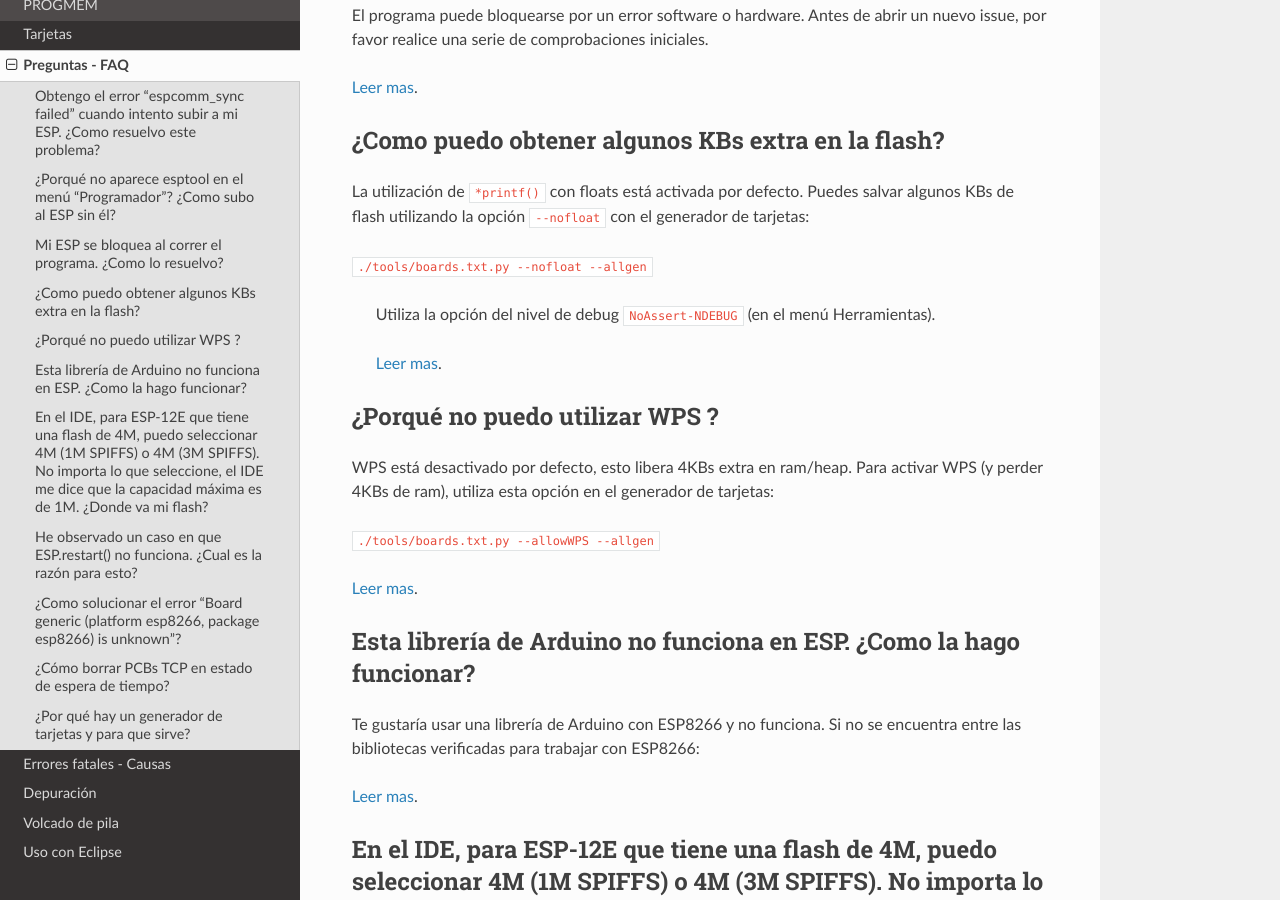
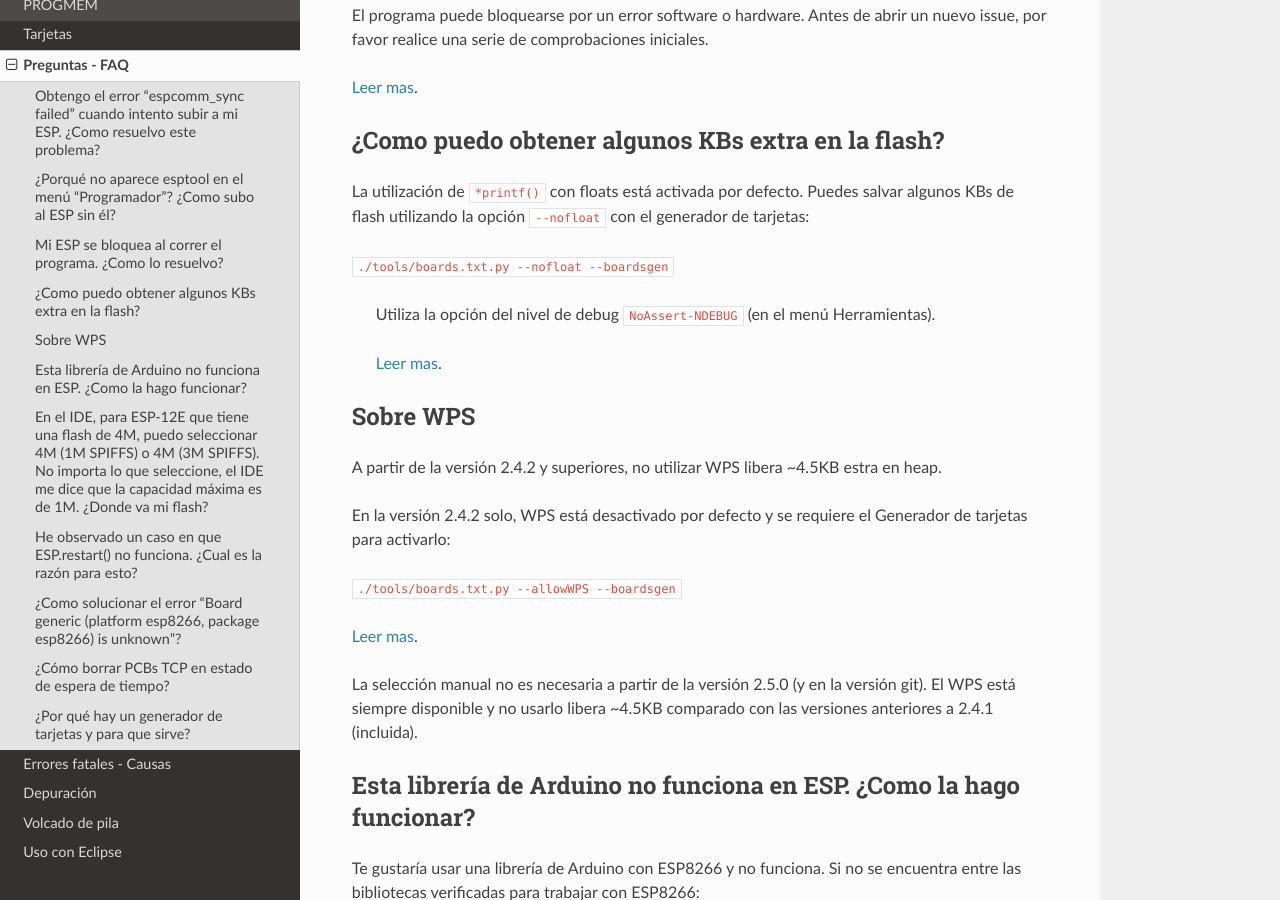
Before and after one commit to lrmoreno007/ESP8266-Arduino-Spanish, a Sphinx documentation site: the page built from doc/faq/readme.rst, in a window 1280 px wide and 900 px high, scrolled down 844 px. Built offline with Sphinx 7.4.7 and the Read the Docs theme 2.0.0, drawn with Linux system fonts in a browser that asks for light colours.

```diff
--- a/doc/faq/readme.rst
+++ b/doc/faq/readme.rst
@@ -33,20 +33,24 @@
 
 La utilización de ``*printf()`` con floats está activada por defecto. Puedes salvar algunos KBs de flash utilizando la opción ``--nofloat`` con el generador de tarjetas:
 
-``./tools/boards.txt.py --nofloat --allgen``
+``./tools/boards.txt.py --nofloat --boardsgen``
 
  Utiliza la opción del nivel de debug ``NoAssert-NDEBUG`` (en el menú Herramientas).
 
  `Leer mas <a05-board-generator.rst>`__.
 
-¿Porqué no puedo utilizar WPS ?
-~~~~~~~~~~~~~~~~~~~~~
+Sobre WPS
+~~~~~~~~~~
 
-WPS está desactivado por defecto, esto libera 4KBs extra en ram/heap. Para activar WPS (y perder 4KBs de ram), utiliza esta opción en el generador de tarjetas:
+A partir de la versión 2.4.2 y superiores, no utilizar WPS libera ~4.5KB estra en heap.
 
-``./tools/boards.txt.py --allowWPS --allgen``
+En la versión 2.4.2 solo, WPS está desactivado por defecto y se requiere el Generador de tarjetas para activarlo:
+
+``./tools/boards.txt.py --allowWPS --boardsgen``
 
 `Leer mas <a05-board-generator.rst>`__.
+
+La selección manual no es necesaria a partir de la versión 2.5.0 (y en la versión git). El WPS está siempre disponible y no usarlo libera ~4.5KB comparado con las versiones anteriores a 2.4.1 (incluida).
 
 Esta librería de Arduino no funciona en ESP. ¿Como la hago funcionar?
 ~~~~~~~~~~~~~~~~~~~~~~~~~~~~~~~~~~~~~~~~~~~~~~~~~~~~~~~~~~~~~~~~~~~
```
